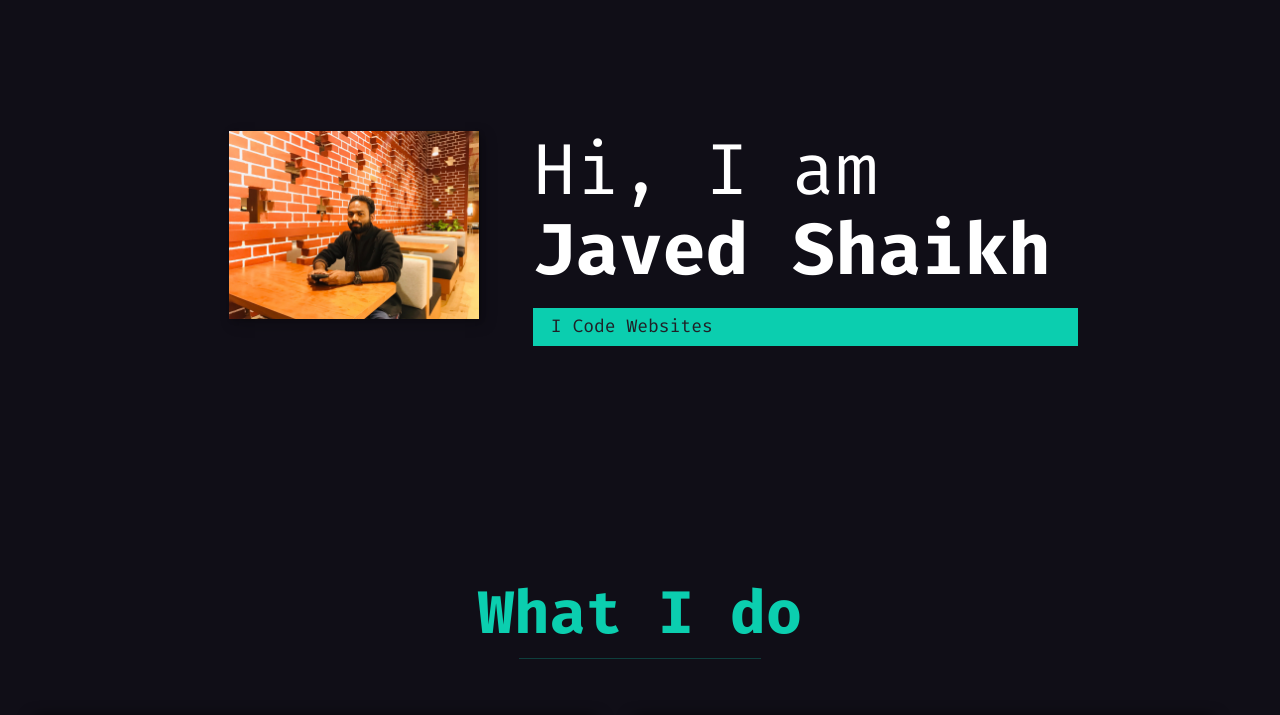
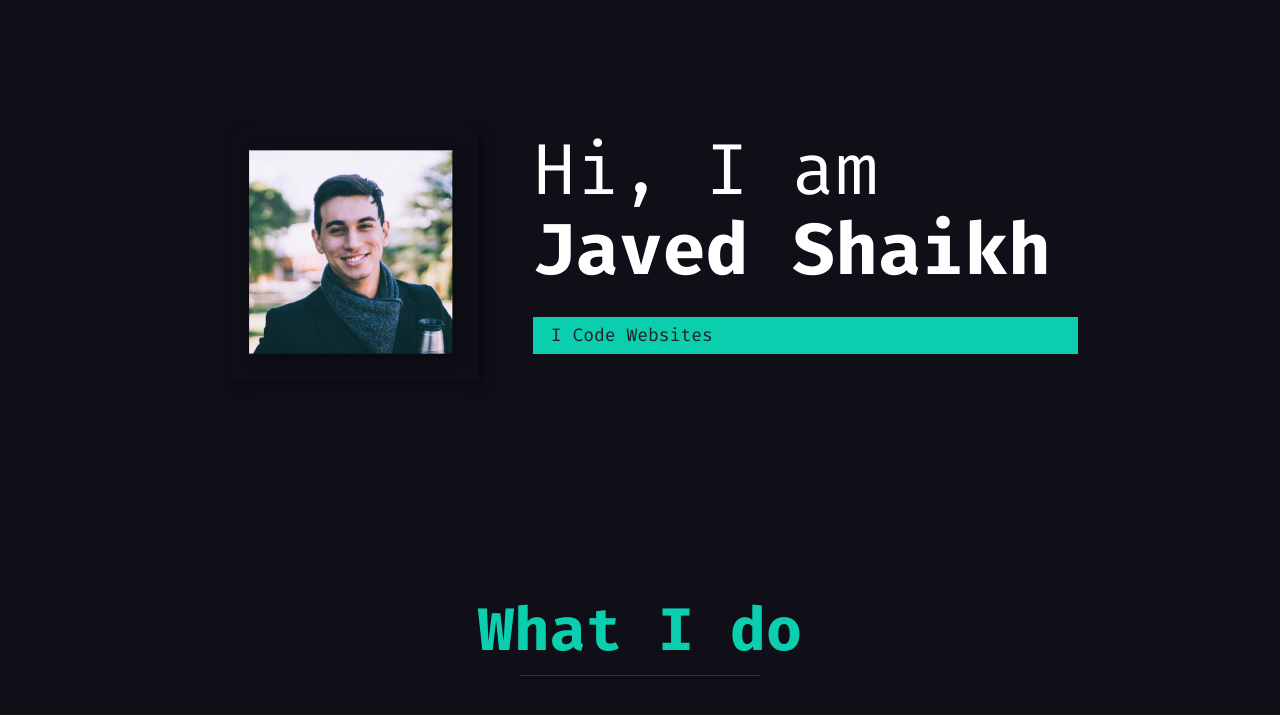
Before and after one commit to skjaved/Personal-portfolio, a plain HTML site: page index.html in a window 1280 px wide. Shown: the part 85-800 px from the top of the page. Drawn offline with nearby package versions, Linux system fonts and the light colour scheme.

Commit message:
Intro image changed

```diff
--- a/index.html
+++ b/index.html
@@ -47,7 +47,7 @@
   <section class="intro" id="home">
     <h1 class="section__title section__title--intro">Hi, I am <strong>Javed Shaikh</strong></h1>
     <p class="section__subtitle section__subtitle--intro">I Code Websites</p>
-    <img src="img/Image from iOS.jpg" alt="a picture of myself" class="intro__img">
+    <img src="img/intro-img.png" alt="a picture of myself" class="intro__img">
   </section>
   <!-- Introdction ends -->
 
```
